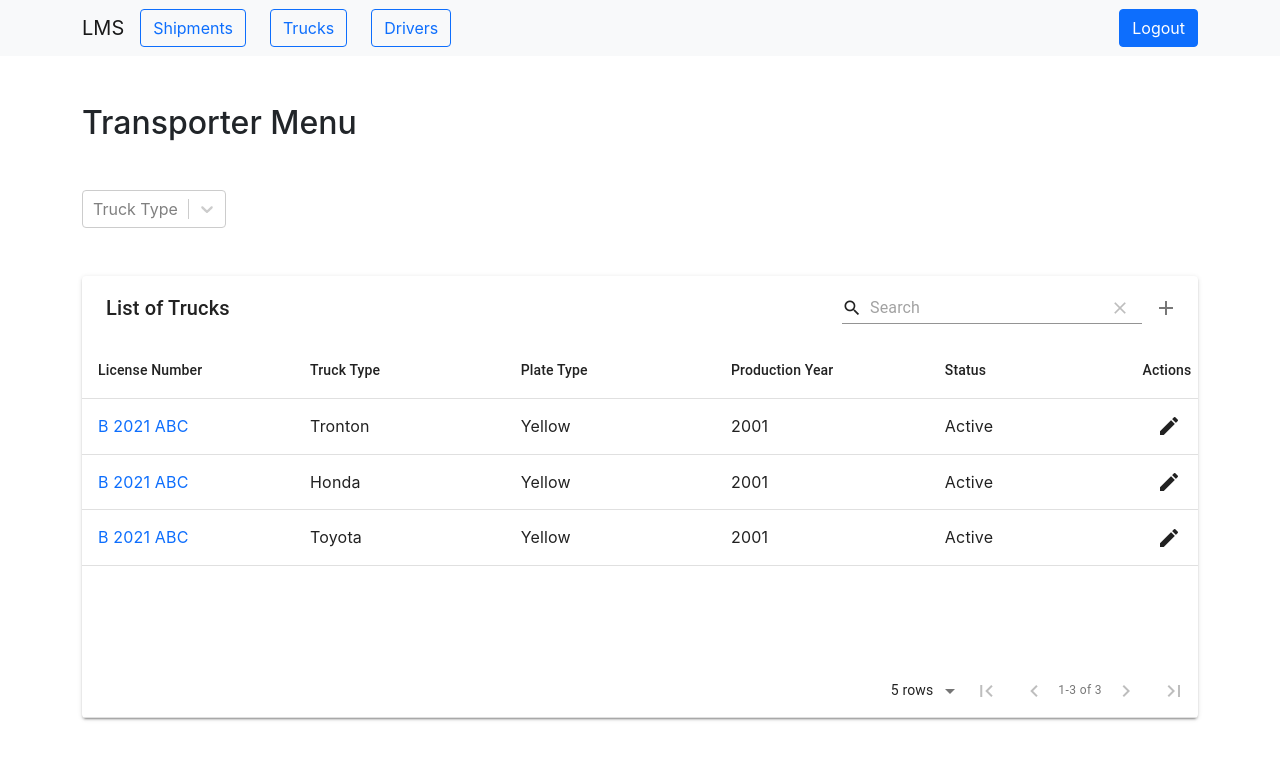
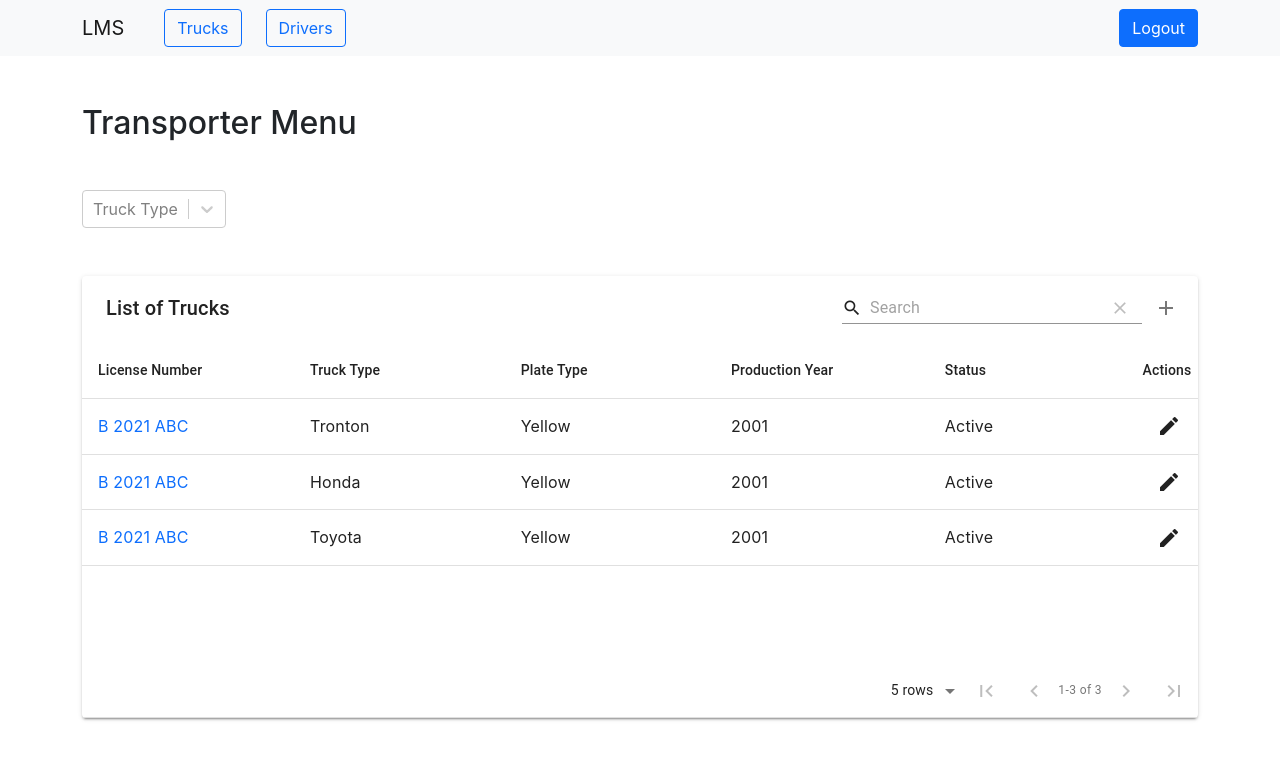
Before and after one commit to MrM4tthew/KargoApp, a React (Create React App) app: page /transporter/trucks in a window 1280 px wide. Shown: the top 760 px of the page. Built offline with nearby package versions, Linux system fonts and the light colour scheme.

Commit message:
Hide shipments for transporter role

```diff
--- a/src/App.js
+++ b/src/App.js
@@ -13,7 +13,7 @@ function App() {
         <Route path="/" element={<Login />} />
         <Route path="/shipper" element={<Shipper />} />
         <Route path="/transporter/trucks" element={<Trucks />} />
-        <Route path="/transporter/shipments" element={<Shipments />} />
+        {/* <Route path="/transporter/shipments" element={<Shipments />} /> */}
         <Route path="/transporter/drivers" element={<Drivers />} />
       </Routes>
     </AppWrapper>
--- a/src/components/layout/NavbarTransporter.js
+++ b/src/components/layout/NavbarTransporter.js
@@ -22,7 +22,7 @@ const navigate = useNavigate();
           <Navbar.Toggle aria-controls="basic-navbar-nav" />
           <Navbar.Collapse id="basic-navbar-nav">
             <Nav className="me-auto">
-              <Button variant="outline-primary" onClick={handleClickShipments}>Shipments</Button>
+              {/* <Button variant="outline-primary" onClick={handleClickShipments}>Shipments</Button> */}
               <Button variant="outline-primary ms-4" onClick={handleClickTrucks}>Trucks</Button>
               <Button variant="outline-primary ms-4" onClick={handleClickDrivers}>Drivers</Button>
             </Nav>
```
